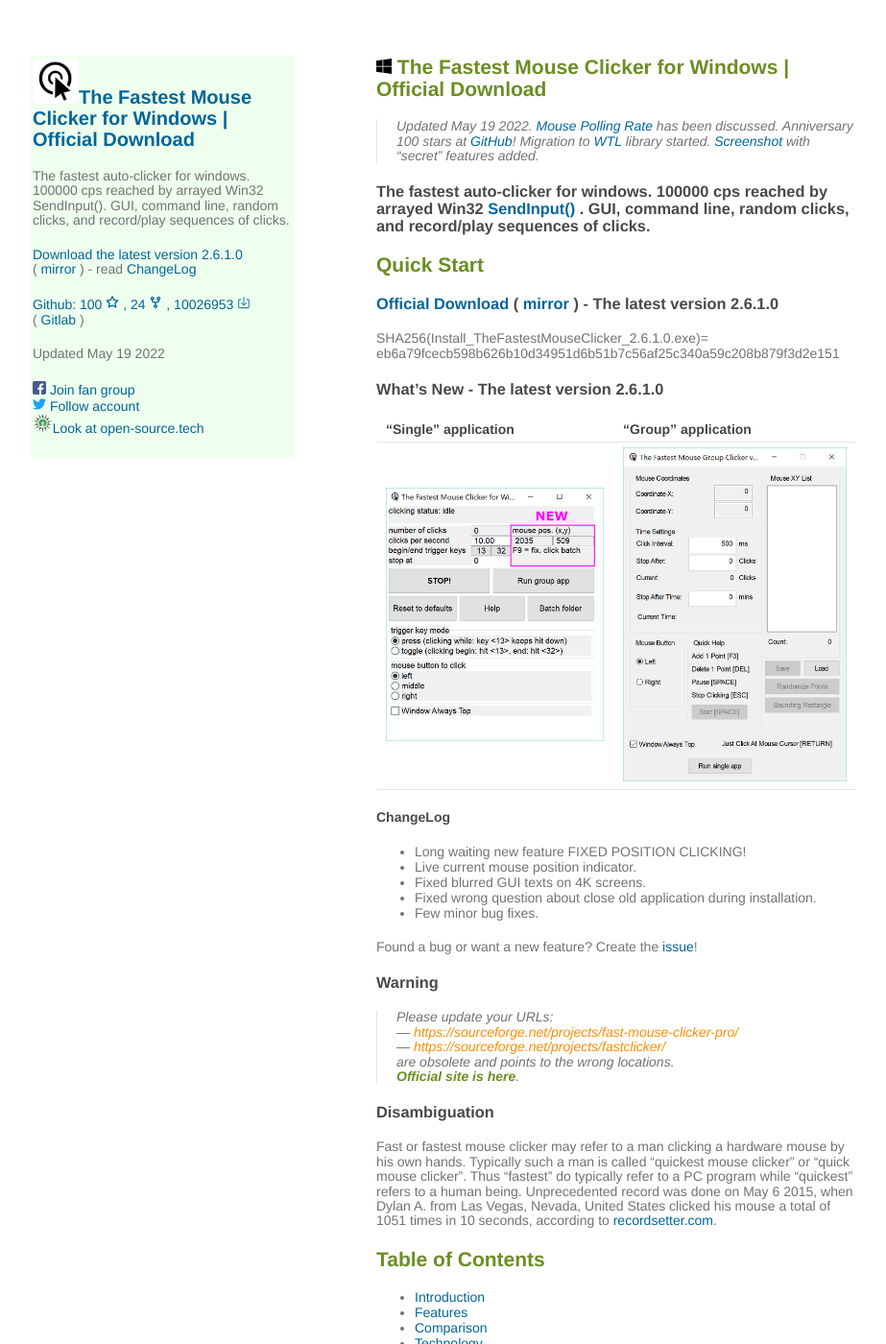
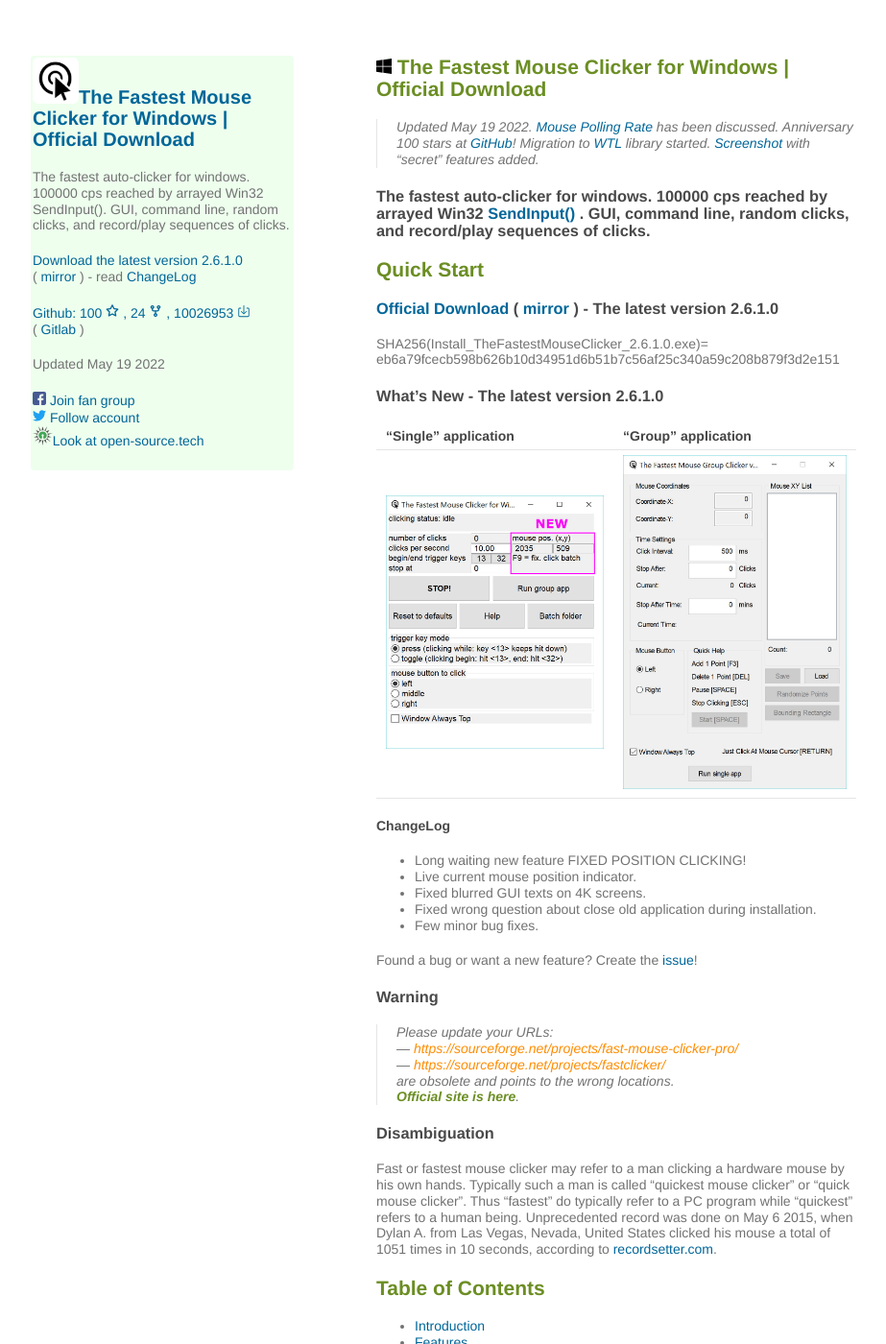
Before and after one commit to windows-2048/The-Fastest-Mouse-Clicker-for-Windows, a Jekyll site: the page built from docs/README.md, in a window 1280 px wide and 1400 px high. Shown: the whole window at 96% size, without its empty margins (178-1101 px from the left). Built offline with Jekyll 4.4.1, drawn with Linux system fonts in a browser that asks for light colours; our own code applies the rules of GitHub Pages for plain Markdown files.

Commit message:
fix css line-height

```diff
--- a/docs/assets/css/mystyle.css
+++ b/docs/assets/css/mystyle.css
@@ -1,6 +1,4 @@
-p {
-    line-height: 1.1;
-}
+
 
 .highlight table td {
     padding: 5px;
@@ -222,7 +220,7 @@ p {
 body {
     background-color: #fff;
     padding: 50px;
-    font: 14px Helvetica, Arial, sans-serif;
+    font: 14px/1.2 Helvetica, Arial, sans-serif;
     color: #727272;
     font-weight: normal;
 }
```
